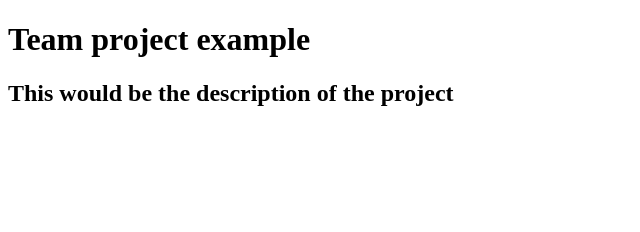
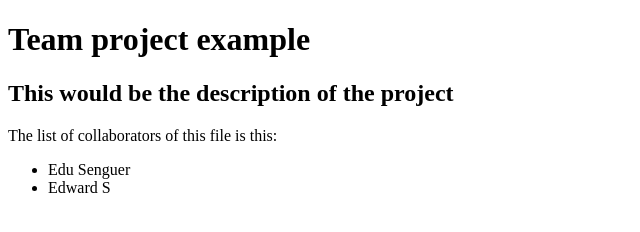
Before and after one commit to EduSenguer/Project-1-Copy, a plain HTML site: page index.html in a window 1280 px wide. Shown: the whole page, without its empty margins (0-640 px from the left). Drawn offline with Linux system fonts and the light colour scheme.

Commit message:
Update index.html

```diff
--- a/index.html
+++ b/index.html
@@ -9,6 +9,11 @@
     <header>
         <h1>Team project example</h1>
         <h2>This would be the description of the project</h2>
+        <p>The list of collaborators of this file is this:</p>
+        <ul>
+            <li>Edu Senguer</li>
+            <li>Edward S</li>
+        </ul>
     </header>
 </body>
 </html>
```
